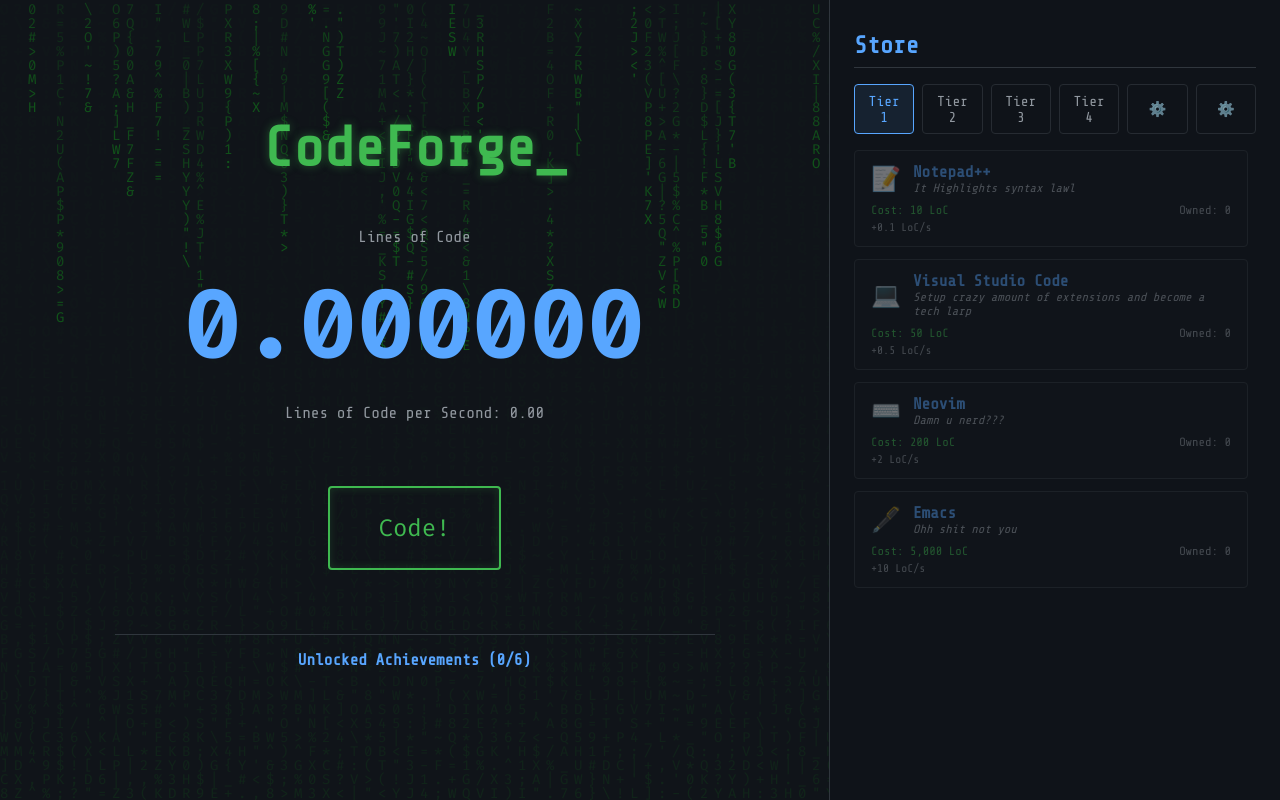
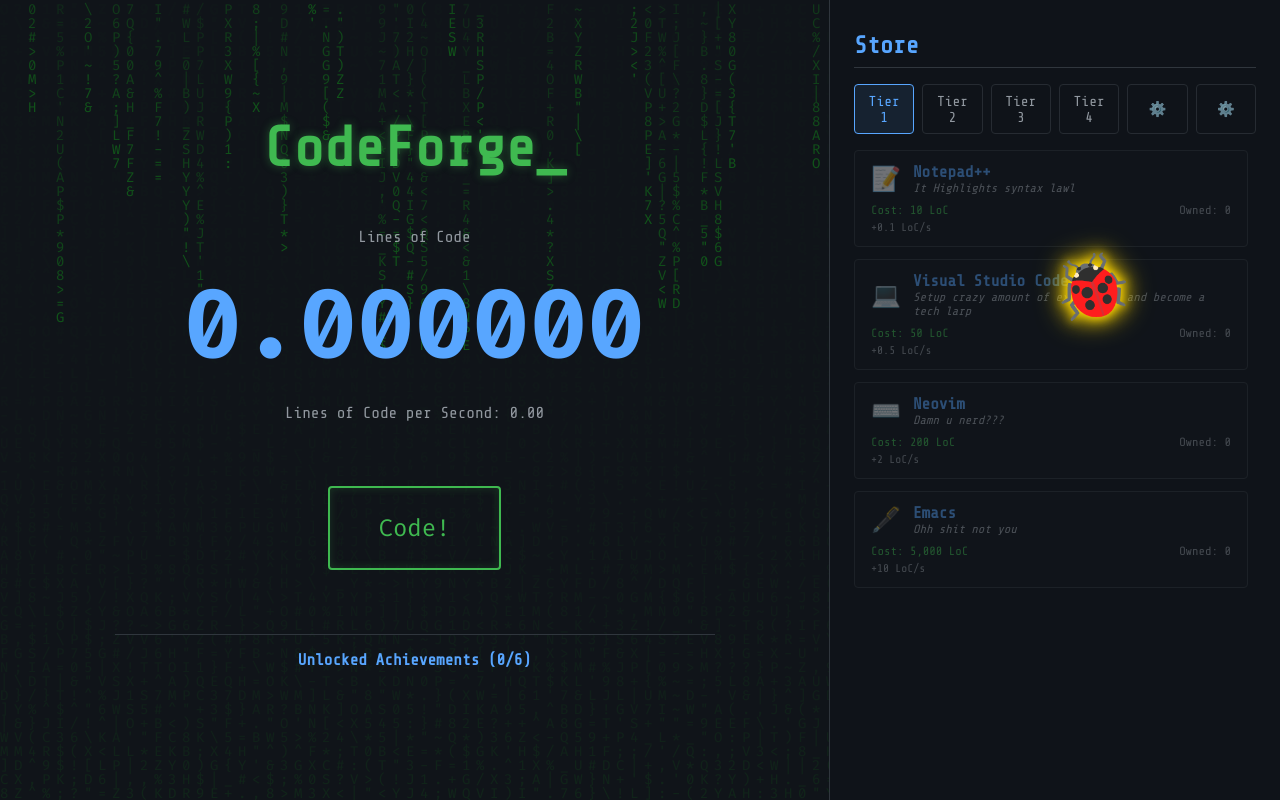
Before and after one commit to FBIopeningUPP/CodeForge, a React (Vite) app in the folder client/: page / in a window 1280 px wide. Built offline with nearby package versions, Linux system fonts and the light colour scheme.

Commit message:
new stuff bug bug bug

```diff
--- a/client/src/App.jsx
+++ b/client/src/App.jsx
@@ -5,6 +5,7 @@ import { UPGRADES } from './upgrades'
 import { ACHIEVEMENTS } from './achievements'
 import FloatingText, { FloatingNumbers } from './FloatingText'
 import MatrixRain from './MatrixRain'
+import GoldenBug from './GoldenBug'
 
 export default function App() {
   const loc = useStore((state) => state.loc)
@@ -66,6 +67,7 @@ export default function App() {
   return (
     <div style={styles.container}>
       <MatrixRain />
+      <GoldenBug />
       <main style={{ ...styles.main, position: 'relative' }} ref={mainRef}>
         <h1 style={styles.title}>CodeForge<span className="cursor">_</span></h1>
         <div style={styles.stats}>
--- /dev/null
+++ b/client/src/GoldenBug.jsx
@@ -0,0 +1,57 @@
+import { useEffect, useState } from "react";
+import { useStore } from "./store";
+
+export default function GoldenBug() {
+    const [bug, setBug] = useState({ visible: false, x: 0, y: 0 });
+    const triggerBoost = useStore((state) => state.triggerBoost);
+
+    useEffect(() => {
+        const spawnBug = () => {
+        const x = Math.random() * (window.innerWidth - 100) + 50;
+        const y = Math.random() * (window.innerHeight - 100) + 50;
+        setBug({ visible: true, x, y });
+
+        setTimeout(() => {
+            setBug(prev => ({ ...prev, visible: false }));
+        }, 8000);
+    };
+
+    const scheduleNext = () => {
+        const delay = Math.random() * 60000 + 60000;
+        setTimeout(() => {
+            spawnBug();
+            scheduleNext();
+        }, delay);
+    };
+
+    setTimeout(() => {
+        spawnBug();
+        scheduleNext();
+    }, 5000);
+}, []);
+
+if (!bug.visible) return null;
+
+return (
+    <div
+        onClick={() => {
+            setBug({ visible: false, x: 0, y: 0 });
+            triggerBoost();
+            alert("Got a bug less go get a boost");
+        }}
+        style={{
+            position: "absolute",
+            left: bug.x,
+            top: bug.y,
+            fontSize: "4rem",
+            cursor: "pointer",
+            zIndex: 50,
+            textShadow: "0 0 10px gold, 0 0 20px gold, 0 0 30px gold",
+            transition: "all 0.1s ease",
+        }}
+        title="Squish the bug for boost!"
+    >
+        🐞
+    </div>
+    );
+}
--- a/client/src/store.js
+++ b/client/src/store.js
@@ -11,18 +11,19 @@ export const useStore = create(
             clickPower: 1,
             lifetimeLoc: 0,
             refactorTokens: 0,
+            boostActive: false,
             lastSaveTime: Date.now(),
 
             owned: Object.fromEntries(UPGRADES.map(u => [u.id, 0])),
 
             click: () => set((state) => {
-                const multiplier = 1 + (state.refactorTokens * 0.1)
+                const multiplier = (1 + (state.refactorTokens * 0.1)) * (state.boostActive ? 2 : 1)
                 const earned = state.clickPower * multiplier
                 return { loc: state.loc + earned, lifetimeLoc: state.lifetimeLoc + earned }
             }),
 
             addAutoLoc: (amount) => set((state) => {
-                const multiplier = 1 + (state.refactorTokens * 0.1)
+                const multiplier = (1 + (state.refactorTokens * 0.1)) * (state.boostActive ? 2 : 1)
                 const earned = amount * multiplier
                 return { loc: state.loc + earned, lifetimeLoc: state.lifetimeLoc + earned }
             }),
@@ -61,6 +62,13 @@ export const useStore = create(
                     refactorTokens: state.refactorTokens + earnedTokens,
                 }
             }),
+
+            triggerBoost: () => {
+                set({ boostActive: true })
+                setTimeout(() => {
+                    set({ boostActive: false })
+                }, 30000)
+            },
 
             wipeSave: () => set({
                 loc: 0,
```
